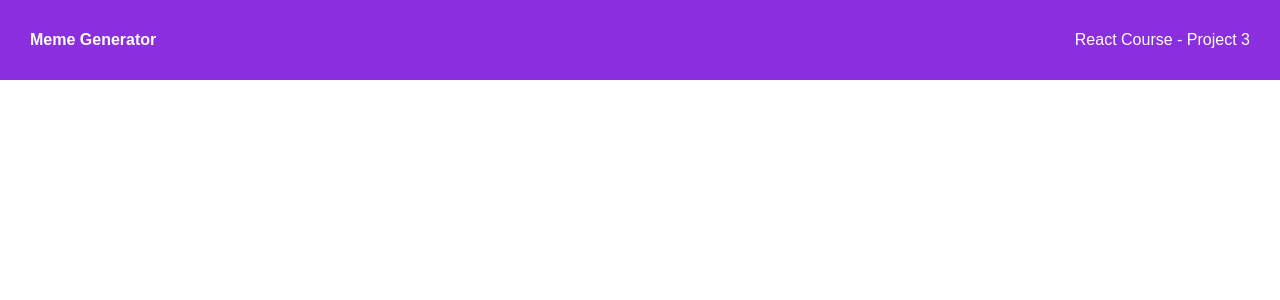
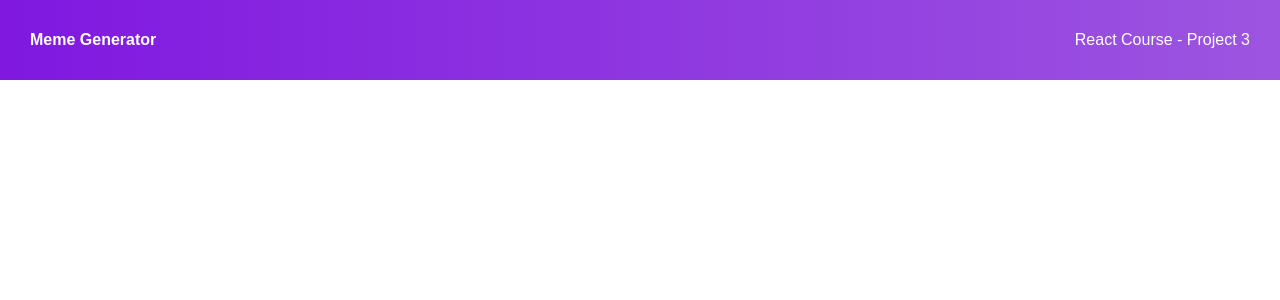
Before and after one commit to swatson9008/scrimbameme, a React (Vite) app: page / in a window 1280 px wide. Shown: the top 300 px of the page. Built offline with nearby package versions, Linux system fonts and the light colour scheme.

Commit message:
added gradient

```diff
--- a/src/index.css
+++ b/src/index.css
@@ -53,6 +53,7 @@ button:focus-visible {
 
 .Header {
   background-color: rgb(138, 46, 224);
+  background-image: linear-gradient(to right, rgb(128, 24, 224), rgb(157, 85, 224));
   color:#ffffff;
   height: 5rem;
   display: flex;
```
